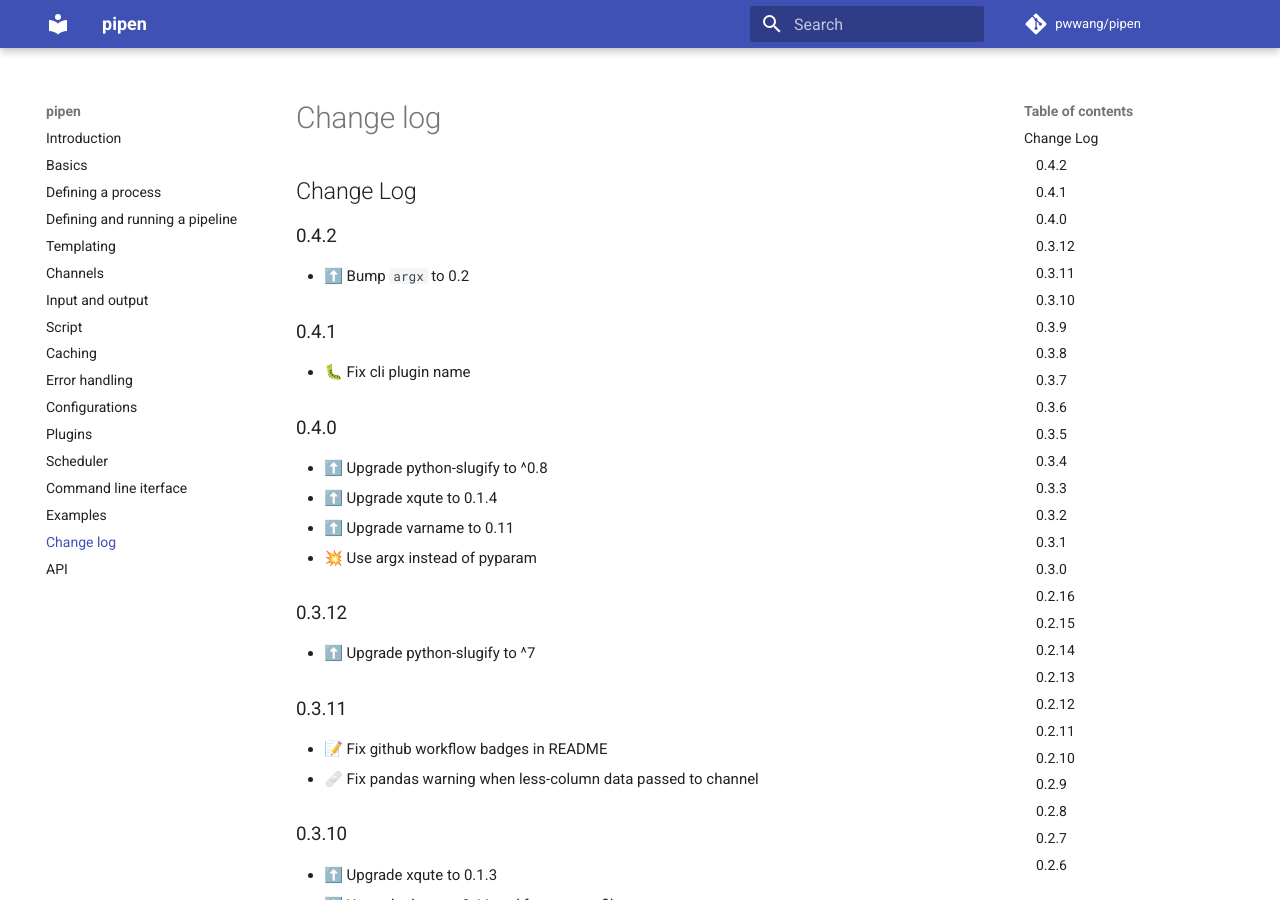
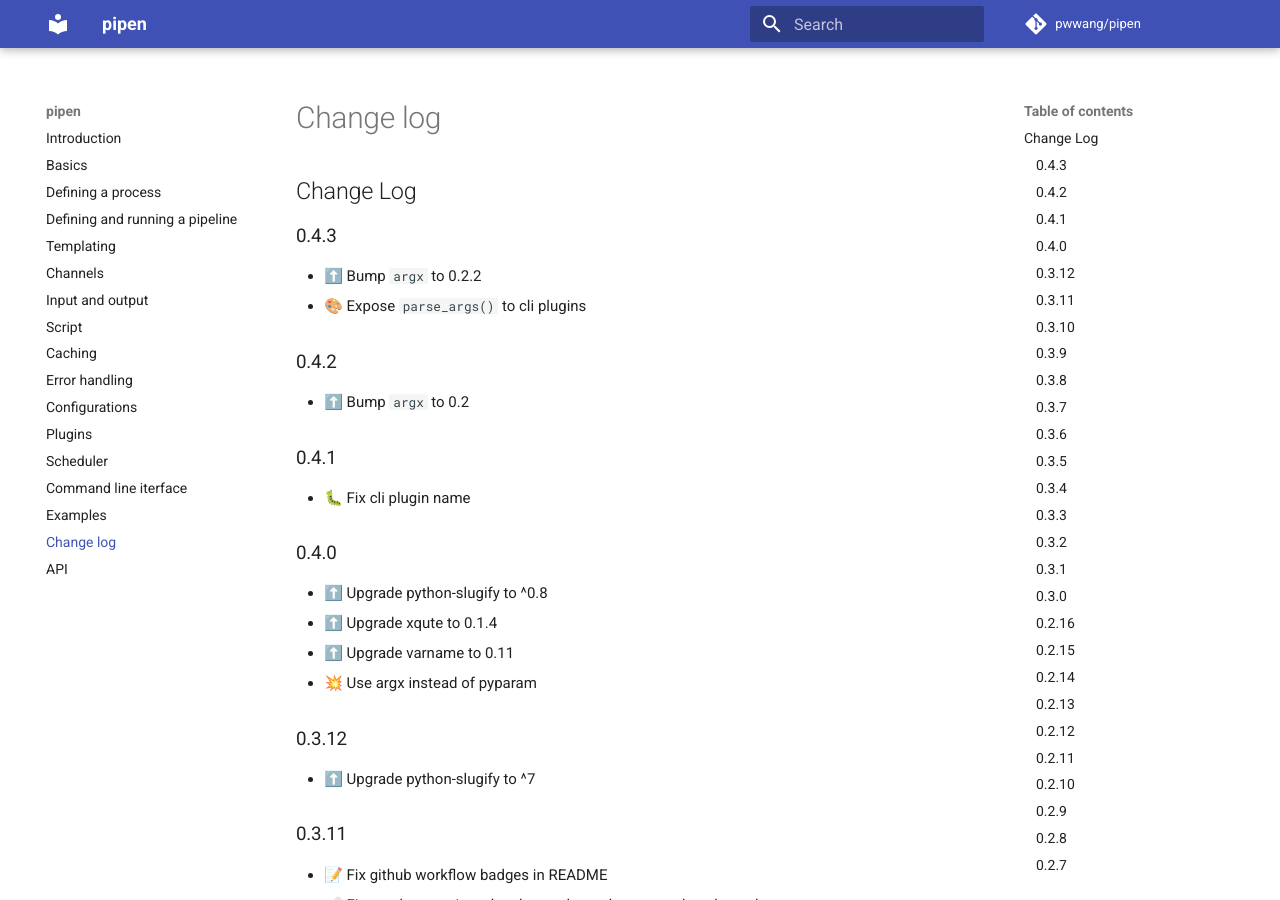
Before and after one commit to pwwang/pipen, an MkDocs documentation site: the page built from docs/CHANGELOG.md, in a window 1280 px wide and 900 px high. Built offline with MkDocs 1.6.1 and Material for MkDocs 9.7.7, drawn with Linux system fonts in a browser that asks for light colours; comment, search, counter and statistics services are not loaded.

Commit message:
🔖 0.4.3

```diff
--- a/docs/CHANGELOG.md
+++ b/docs/CHANGELOG.md
@@ -1,4 +1,9 @@
 # Change Log
+
+## 0.4.3
+
+- ⬆️ Bump `argx` to 0.2.2
+- 🎨 Expose `parse_args()` to cli plugins
 
 ## 0.4.2
 
--- a/pipen/version.py
+++ b/pipen/version.py
@@ -1,3 +1,3 @@
 """Provide version of pipen"""
 
-__version__ = "0.4.2"
+__version__ = "0.4.3"
--- a/pyproject.toml
+++ b/pyproject.toml
@@ -4,7 +4,7 @@ build-backend = "poetry.masonry.api"
 
 [tool.poetry]
 name = "pipen"
-version = "0.4.2"
+version = "0.4.3"
 description = "A pipeline framework for python"
 authors = [ "pwwang <pwwang@pwwang.com>",]
 license = "MIT"
```
